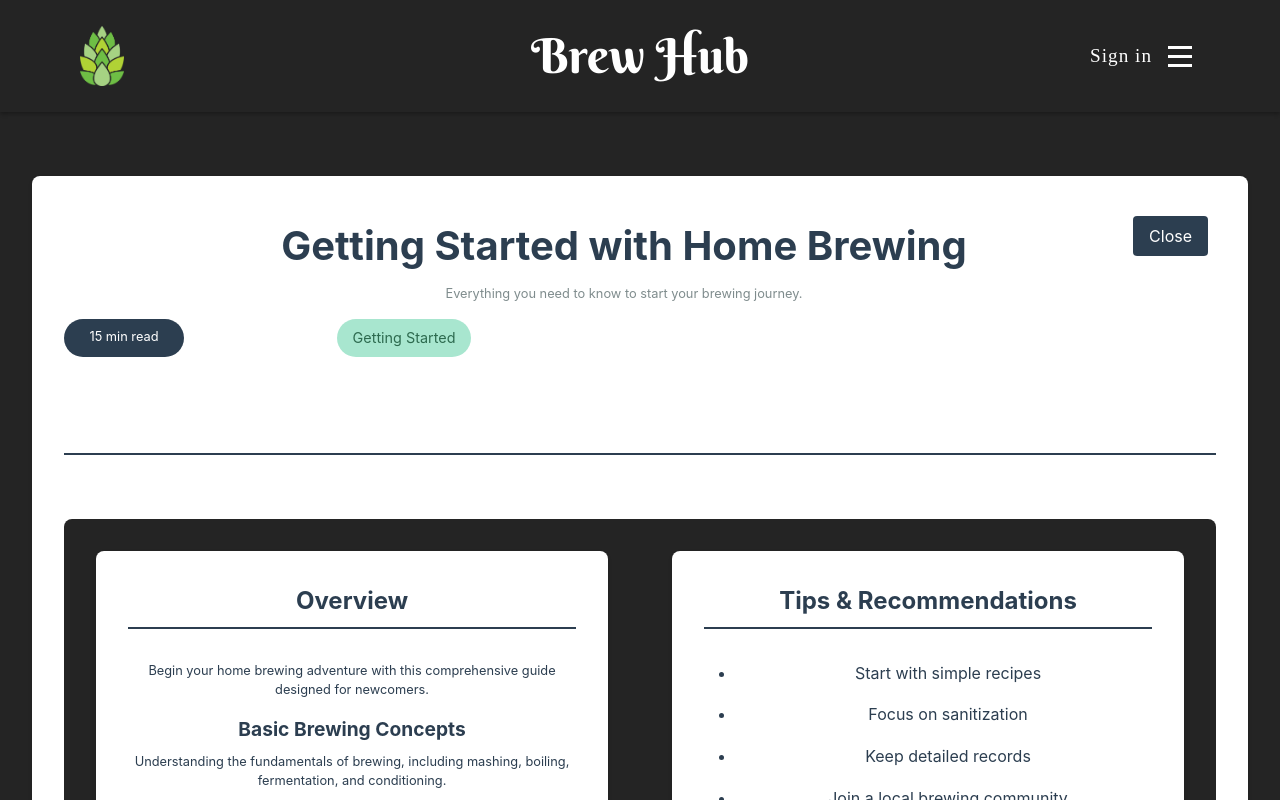
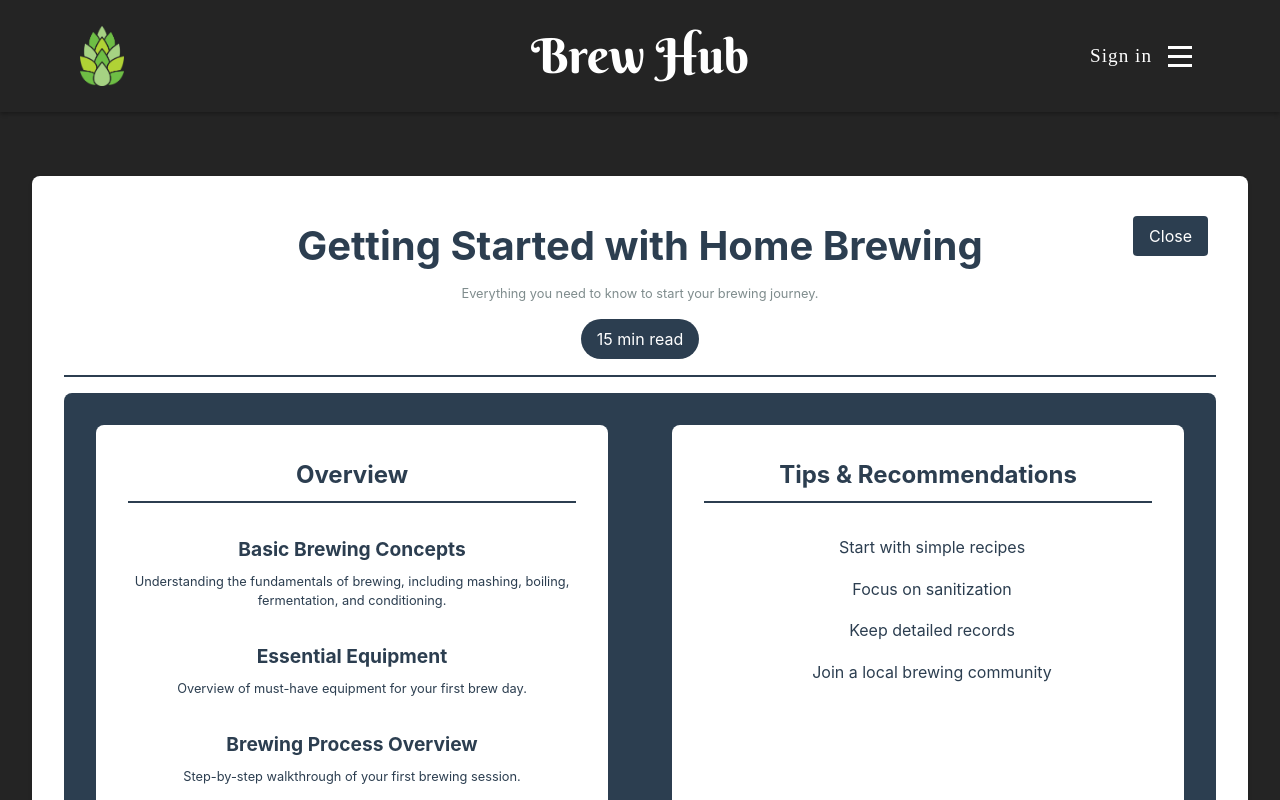
Before and after one commit to PeterKock/brewhub-frontend, a React (Vite) app: page /user/guides in a window 1280 px wide. Both pictures are taken after a click on the element 245 px from the left and 493 px from the top of the page. Shown: the top 800 px of the page. Built offline with nearby package versions, Linux system fonts and the light colour scheme; a web font is replaced by a local one.

Commit message:
styling fixes for the detail cards of the recipe and guides pages.

```diff
--- a/src/components/guides/GuideDetailCard.jsx
+++ b/src/components/guides/GuideDetailCard.jsx
@@ -2,23 +2,10 @@ import PropTypes from 'prop-types';
 import { DetailHeader } from '../shared/DetailHeader';
 
 export const GuideDetailCard = ({ guide, onClose }) => {
-    const getDifficultyClass = (category) => {
-        const classes = {
-            "getting-started": "difficulty-getting-started",
-            equipment: "difficulty-equipment",
-            ingredients: "difficulty-ingredients",
-            techniques: "difficulty-techniques",
-            troubleshooting: "difficulty-troubleshooting"
-        };
-        return `difficulty ${classes[category]}`;
-    };
 
     const stats = (
         <div className="guide-stats">
             <span className="guide-stat">{guide.timeToRead} min read</span>
-            <span className={getDifficultyClass(guide.category)}>
-                {guide.category.split('-').map(word => word.charAt(0).toUpperCase() + word.slice(1)).join(' ')}
-            </span>
         </div>
     );
 
@@ -31,9 +18,9 @@ export const GuideDetailCard = ({ guide, onClose }) => {
                 onClose={onClose}
             />
             <div className="guide-content">
+                {/* Left Column: Overview */}
                 <div className="guide-section">
                     <h4>Overview</h4>
-                    <p>{guide.content.introduction}</p>
                     {guide.content.sections.map((section, index) => (
                         <div key={index} className="guide-subsection">
                             <h5>{section.title}</h5>
@@ -42,6 +29,7 @@ export const GuideDetailCard = ({ guide, onClose }) => {
                     ))}
                 </div>
 
+                {/* Right Column: Tips & Recommendations */}
                 <div className="guide-section">
                     <h4>Tips & Recommendations</h4>
                     <ul className="guide-list">
@@ -62,7 +50,6 @@ GuideDetailCard.propTypes = {
         category: PropTypes.string.isRequired,
         timeToRead: PropTypes.number.isRequired,
         content: PropTypes.shape({
-            introduction: PropTypes.string.isRequired,
             sections: PropTypes.arrayOf(PropTypes.shape({
                 title: PropTypes.string.isRequired,
                 content: PropTypes.string.isRequired
--- a/src/components/guides/guideData.js
+++ b/src/components/guides/guideData.js
@@ -6,7 +6,6 @@ export const guideData = [
         category: 'getting-started',
         timeToRead: 15,
         content: {
-            introduction: 'Begin your home brewing adventure with this comprehensive guide designed for newcomers.',
             sections: [
                 {
                     title: 'Basic Brewing Concepts',
@@ -36,7 +35,6 @@ export const guideData = [
         category: 'equipment',
         timeToRead: 10,
         content: {
-            introduction: 'Learn about the essential equipment needed for successful home brewing.',
             sections: [
                 {
                     title: 'Basic Equipment List',
@@ -66,7 +64,6 @@ export const guideData = [
         category: 'ingredients',
         timeToRead: 12,
         content: {
-            introduction: 'Explore the world of malts and their crucial role in brewing.',
             sections: [
                 {
                     title: 'Base Malts',
@@ -96,7 +93,6 @@ export const guideData = [
         category: 'ingredients',
         timeToRead: 20,
         content: {
-            introduction: 'Master the art of hopping and understand how different varieties affect your beer.',
             sections: [
                 {
                     title: 'Hop Characteristics',
@@ -126,7 +122,6 @@ export const guideData = [
         category: 'techniques',
         timeToRead: 25,
         content: {
-            introduction: 'Learn advanced mashing techniques to improve your brewing process.',
             sections: [
                 {
                     title: 'Mash Chemistry',
@@ -156,7 +151,6 @@ export const guideData = [
         category: 'techniques',
         timeToRead: 15,
         content: {
-            introduction: 'Master temperature control for better fermentation results.',
             sections: [
                 {
                     title: 'Temperature Effects',
@@ -186,7 +180,6 @@ export const guideData = [
         category: 'troubleshooting',
         timeToRead: 18,
         content: {
-            introduction: 'Learn to identify and solve common brewing problems.',
             sections: [
                 {
                     title: 'Off-Flavors',
@@ -216,7 +209,6 @@ export const guideData = [
         category: 'techniques',
         timeToRead: 30,
         content: {
-            introduction: 'Learn about water chemistry and its impact on beer quality.',
             sections: [
                 {
                     title: 'Water Profiles',
@@ -246,7 +238,6 @@ export const guideData = [
         category: 'getting-started',
         timeToRead: 10,
         content: {
-            introduction: 'Master the crucial aspects of cleaning and sanitization in brewing.',
             sections: [
                 {
                     title: 'Cleaning Basics',
--- a/src/components/recipes/RecipeDetailCard.jsx
+++ b/src/components/recipes/RecipeDetailCard.jsx
@@ -2,25 +2,21 @@ import PropTypes from 'prop-types';
 import { DetailHeader } from '../shared/DetailHeader';
 
 export const RecipeDetailCard = ({ recipe, onClose }) => {
-    const getDifficultyClass = (level) => {
-        const classes = {
-            beginner: 'difficulty-beginner',
-            intermediate: 'difficulty-intermediate',
-            advanced: 'difficulty-advanced'
-        };
-        return `difficulty ${classes[level.toLowerCase()]}`;
-    };
-
     const stats = (
-        <>
-            <span className="recipe-stat">Time: {recipe.timeInWeeks} weeks</span>
-            <span className="recipe-stat">ABV: {recipe.abv}</span>
-            <span className="recipe-stat">IBU: {recipe.ibu}</span>
-            <span className="recipe-stat">Type: {recipe.type}</span>
-            <span className={getDifficultyClass(recipe.difficulty)}>
-                {recipe.difficulty}
+        <div className="recipe-stats">
+            <span className="recipe-stat">
+                Time: {recipe.timeInWeeks} weeks
             </span>
-        </>
+            <span className="recipe-stat">
+                ABV: {recipe.abv}
+            </span>
+            <span className="recipe-stat">
+                IBU: {recipe.ibu}
+            </span>
+            <span className="recipe-stat">
+                Type: {recipe.type}
+            </span>
+        </div>
     );
 
     return (
@@ -33,22 +29,28 @@ export const RecipeDetailCard = ({ recipe, onClose }) => {
             />
 
             <div className="recipe-content">
+                {/* Left Column: Ingredients */}
                 <div className="recipe-section">
                     <h4>Ingredients</h4>
+                    <div className="recipe-subsection">
                         <ul className="recipe-list">
                             {recipe.ingredients.map((ingredient, index) => (
                                 <li key={index}>{ingredient}</li>
                             ))}
                         </ul>
                     </div>
+                </div>
 
+                {/* Right Column: Instructions */}
                 <div className="recipe-section">
                     <h4>Instructions</h4>
+                    <div className="recipe-subsection">
                         <ol className="recipe-list">
                             {recipe.instructions.map((step, index) => (
                                 <li key={index}>{step}</li>
                             ))}
                         </ol>
+                    </div>
                 </div>
             </div>
         </div>
--- a/src/components/shared/DetailHeader.jsx
+++ b/src/components/shared/DetailHeader.jsx
@@ -8,7 +8,7 @@ export const DetailHeader = ({ title, description, stats, onClose }) => (
         <div className="title-container">
             <h3>{title}</h3>
             <p className="content-description">{description}</p>
-            {stats && <div className="stats-container">{stats}</div>}
+            {stats && <div>{stats}</div>}
         </div>
     </div>
 );
--- a/src/pages/user/dashboard.jsx
+++ b/src/pages/user/dashboard.jsx
@@ -32,10 +32,10 @@ const UserDashboard = () => {
                     <h1>Welcome back, {userData.name}</h1>
                 </div>
 
-                <div className="stats-container">
+                <div className="dashboard-stats-container">
                     <div className="stat-card">
                         <div className="stat-icon">
-                            <ShoppingCart size={24} />
+                            <ShoppingCart size={24}/>
                         </div>
                         <div className="stat-content">
                             <h2>Total Orders</h2>
@@ -44,7 +44,7 @@ const UserDashboard = () => {
                     </div>
                     <div className="stat-card">
                         <div className="stat-icon">
-                            <Store size={24} />
+                            <Store size={24}/>
                         </div>
                         <div className="stat-content">
                             <h2>Favorite Retailers</h2>
--- a/src/styles/styles.css
+++ b/src/styles/styles.css
@@ -222,22 +222,30 @@ a:hover {
 }
 
 .card-footer {
-  display: flex;
-  justify-content: space-between;
+  display: grid;
+  grid-template-columns: 1fr auto 1fr;
   align-items: center;
   margin-top: auto;
   padding-top: var(--spacing-md);
+}
+
+.card-footer span:first-child {
+  grid-column: 2;
+}
+
+.card-footer .time-to-read {
+  grid-column: 3;
+  justify-self: end;
 }
 
 /* --------------- 4.4 Detail Header ------------------- */
 .detail-header {
   position: relative;
   text-align: center;
-  margin-bottom: var(--spacing-xl);
+  margin-bottom: var(--spacing-md);
   border-bottom: 2px solid var(--secondary-bg-color);
-  padding-bottom: var(--spacing-lg);
+  padding-bottom: var(--spacing-md);
   padding-top: var(--spacing-sm);
-  padding-right: var(--spacing-lg);
 }
 
 .title-container {
@@ -591,17 +599,11 @@ a:hover {
 }
 
 /* --------------- 7.3 Guides Page --------------------- */
-.selected-recipe-container {
-  max-width: 1200px;
-  margin: 0 auto;
-}
-
 .guide-stats {
   display: flex;
+  gap: 12px;
+  justify-content: center;
   flex-wrap: wrap;
-  gap: var(--spacing-md);
-  margin-bottom: var(--spacing-xl);
-  justify-content: center;
 }
 
 .guide-stat {
@@ -609,8 +611,6 @@ a:hover {
   color: var(--primary-text-color);
   padding: var(--spacing-sm) var(--spacing-md);
   border-radius: 20px;
-  font-size: var(--p-font-size);
-  min-width: 120px;
   text-align: center;
 }
 
@@ -619,7 +619,7 @@ a:hover {
   grid-template-columns: repeat(2, 1fr);
   gap: var(--spacing-xl);
   padding: var(--spacing-lg);
-  background-color: var(--primary-bg-color);
+  background-color: var(--secondary-bg-color);
   border-radius: var(--border-radius-value);
 }
 
@@ -627,8 +627,6 @@ a:hover {
   background-color: var(--card-color);
   padding: var(--spacing-lg);
   border-radius: var(--border-radius-value);
-  box-shadow: var(--card-shadow-value);
-  margin-bottom: var(--spacing-lg);
 }
 
 .guide-section h4 {
@@ -641,8 +639,8 @@ a:hover {
 }
 
 .guide-list {
-  list-style-position: outside;
-  padding-left: var(--spacing-lg);
+  list-style: none;
+  padding: 0;
   color: var(--secondary-bg-color);
 }
 
@@ -690,10 +688,9 @@ a:hover {
 
 .recipe-stats {
   display: flex;
+  gap: 12px;
+  justify-content: center;
   flex-wrap: wrap;
-  gap: var(--spacing-md);
-  margin-bottom: var(--spacing-xl);
-  justify-content: center;
 }
 
 .recipe-stat {
@@ -701,17 +698,16 @@ a:hover {
   color: var(--primary-text-color);
   padding: var(--spacing-sm) var(--spacing-md);
   border-radius: 20px;
-  font-size: var(--p-font-size);
-  min-width: 120px;
   text-align: center;
 }
+
 
 .recipe-content {
   display: grid;
   grid-template-columns: repeat(2, 1fr);
-  gap: var(--spacing-xl);
+  gap: var(--spacing-md);
   padding: var(--spacing-lg);
-  background-color: var(--primary-bg-color);
+  background-color: var(--secondary-bg-color);
   border-radius: var(--border-radius-value);
 }
 
@@ -719,8 +715,6 @@ a:hover {
   background-color: var(--card-color);
   padding: var(--spacing-lg);
   border-radius: var(--border-radius-value);
-  box-shadow: var(--card-shadow-value);
-  margin-bottom: var(--spacing-lg);
 }
 
 .recipe-section h4 {
@@ -733,14 +727,14 @@ a:hover {
 }
 
 .recipe-list {
-  list-style-position: outside;
-  padding-left: var(--spacing-lg);
+  list-style: none;
+  padding: 0;
   color: var(--secondary-bg-color);
 }
 
 .recipe-list li {
   margin-bottom: var(--spacing-md);
-  line-height: 1.6;
+  line-height: 1.4;
   padding-left: var(--spacing-sm);
 }
 
@@ -755,7 +749,7 @@ a:hover {
 
 
 /* --------------- 7.5 User Dashboard ------------------- */
-  /* Dashboard Layout */
+/* Dashboard Layout */
 .dashboard-container {
   display: flex;
   flex-direction: column;
@@ -772,7 +766,7 @@ a:hover {
   box-shadow: var(--card-shadow-value);
 }
 
-  /* Overview Section */
+/* Overview Section */
 .welcome-header {
   margin-bottom: var(--spacing-lg);
 }
@@ -784,7 +778,7 @@ a:hover {
   text-align: center;
 }
 
-.stats-container {
+.dashboard-stats-container {
   display: grid;
   grid-template-columns: repeat(2, 1fr);
   gap: var(--spacing-lg);
@@ -816,7 +810,7 @@ a:hover {
   font-weight: bold;
 }
 
-  /* Quick Actions */
+/* Quick Actions */
 .action-buttons {
   display: grid;
   grid-template-columns: repeat(4, 1fr);
@@ -840,7 +834,6 @@ a:hover {
 
 .guides-action {
   background-color: var(--accent-color);
-  /*background-color: #9b59b6;*/
 }
 
 .orders-action {
@@ -856,7 +849,7 @@ a:hover {
   filter: brightness(110%);
 }
 
-  /* Recent Orders */
+/* Recent Orders */
 .orders-list {
   display: flex;
   flex-direction: column;
@@ -913,7 +906,7 @@ a:hover {
   background-color: var(--accent-hover-color);
 }
 
-  /* Profile Summary */
+/* Profile Summary */
 .profile-card {
   background-color: var(--primary-bg-color);
   padding: var(--spacing-md);
@@ -1020,10 +1013,6 @@ a:hover {
   background-color: var(--accent-hover-color);
   color: var(--primary-text-color);
 }
-
-/*.recipes-section {
-  margin-top: var(--spacing-xxl);
-}*/
 
 .recipes-grid {
   display: grid;
```
Lines whose indentation alone changed are shown as unchanged.
